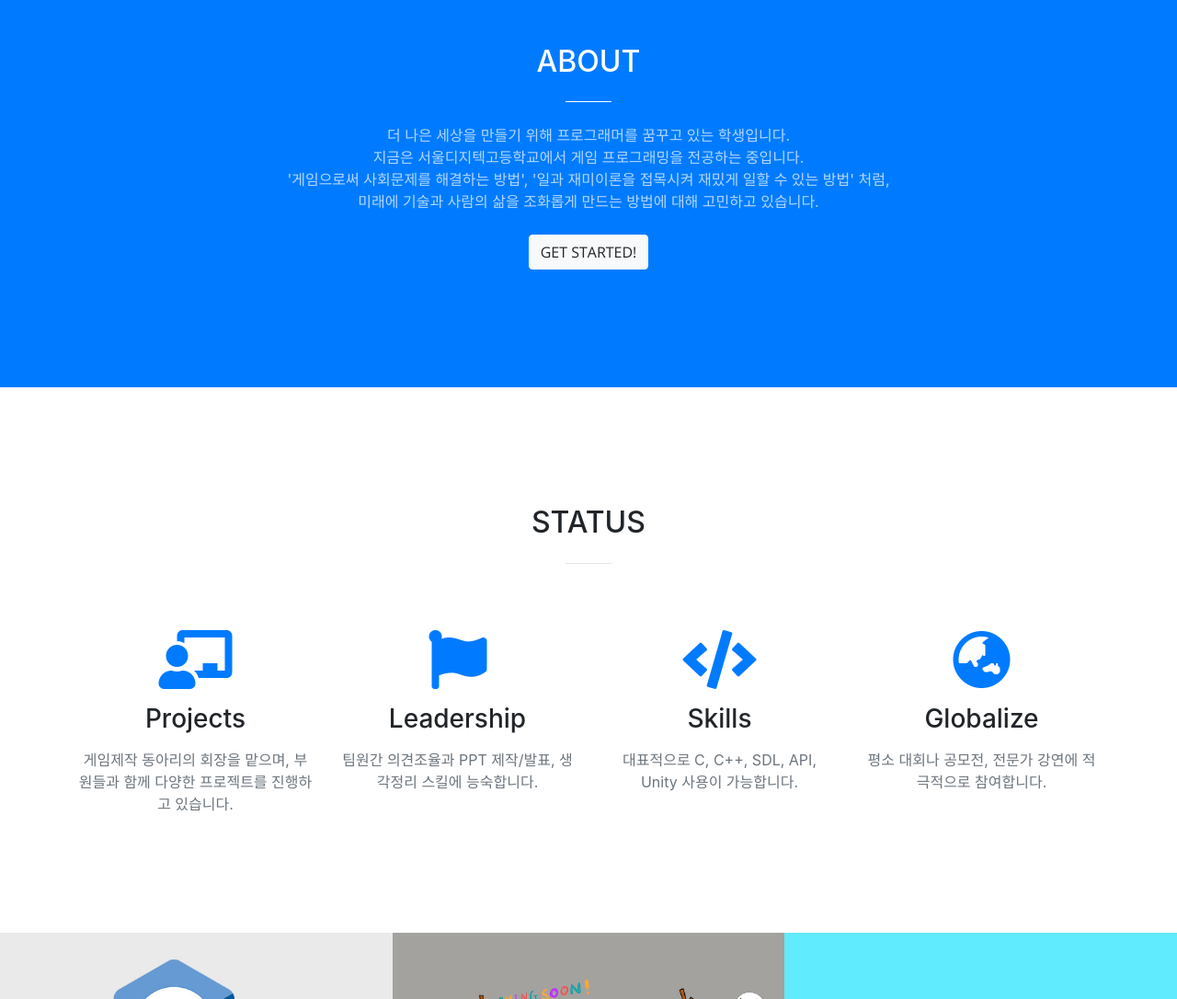
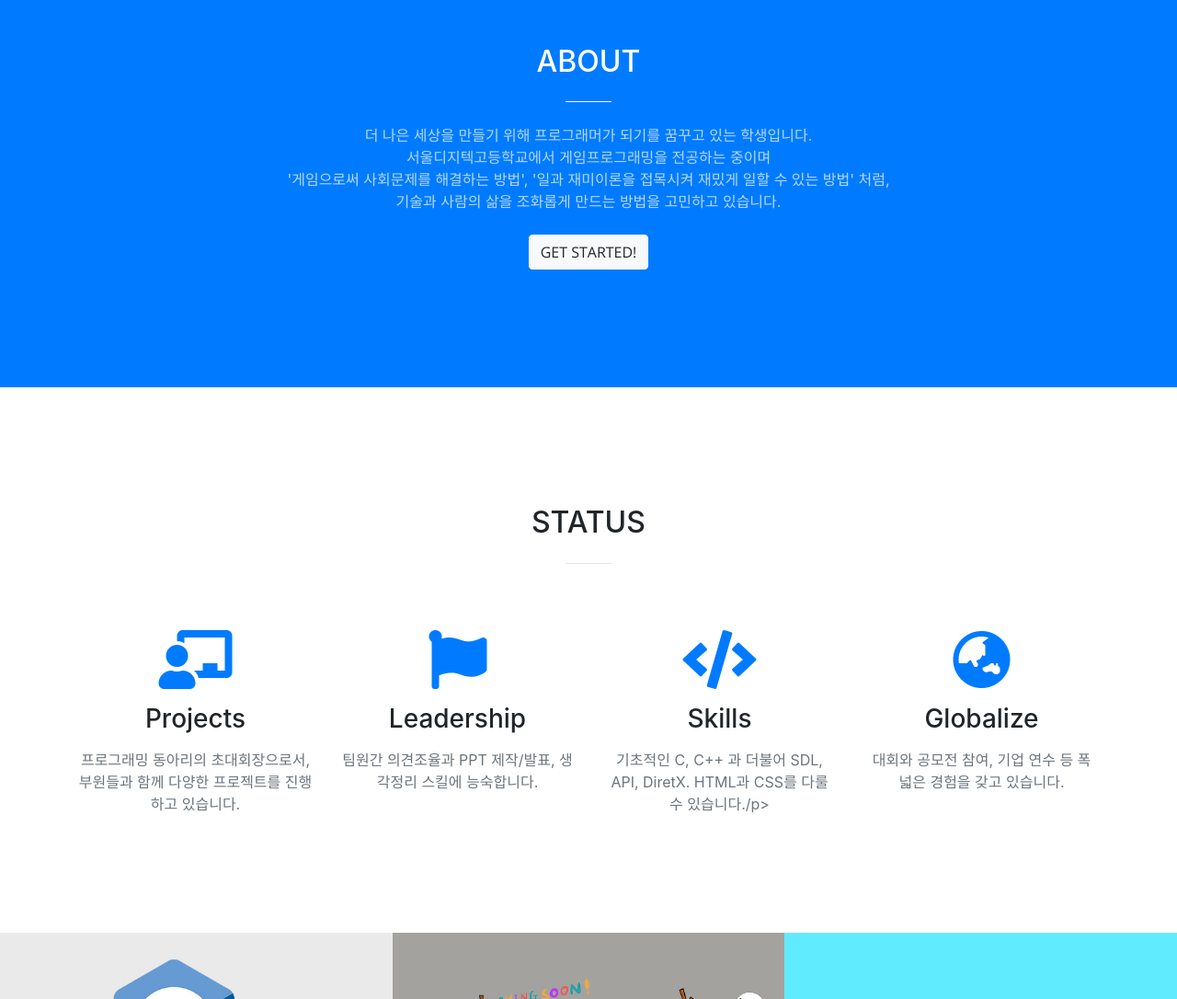
Before and after one commit to JaeSangHan/My-portfolio, a website with bundled scripts: page index.html in a window 1280 px wide. Shown: the part 880-1966 px from the top of the page at 92% size. Built offline with nearby package versions, Linux system fonts and the light colour scheme.

Commit message:
API 팀플내용 추가

```diff
--- a/index.html
+++ b/index.html
@@ -79,8 +79,8 @@
           <div class="col-lg-8 mx-auto text-center">
             <h2 class="section-heading text-white">ABOUT</h2>
             <hr class="light my-4">
-            <p class="text-faded mb-4"> 더 나은 세상을 만들기 위해 프로그래머를 꿈꾸고 있는 학생입니다. <br> 지금은 서울디지텍고등학교에서 게임 프로그래밍을 전공하는 중입니다.
-              <br>'게임으로써 사회문제를 해결하는 방법', '일과 재미이론을 접목시켜 재밌게 일할 수 있는 방법' 처럼,<br> 미래에 기술과 사람의 삶을 조화롭게 만드는 방법에 대해 고민하고 있습니다. </p>
+            <p class="text-faded mb-4"> 더 나은 세상을 만들기 위해 프로그래머가 되기를 꿈꾸고 있는 학생입니다. <br>  서울디지텍고등학교에서 게임프로그래밍을 전공하는 중이며
+              <br>'게임으로써 사회문제를 해결하는 방법', '일과 재미이론을 접목시켜 재밌게 일할 수 있는 방법' 처럼,<br> 기술과 사람의 삶을 조화롭게 만드는 방법을 고민하고 있습니다. </p>
             <a class="btn btn-light btn-xl js-scroll-trigger" href="#services">Get Started!</a>
           </div>
         </div>
@@ -102,7 +102,7 @@
             <div class="service-box mt-5 mx-auto">
               <i class="fas fa-4x fa-chalkboard-teacher text-primary mb-3 sr-icon-1"></i>
               <h3 class="mb-3">Projects</h3>
-              <p class="text-muted mb-0"> 게임제작 동아리의 회장을 맡으며, 부원들과 함께 다양한 프로젝트를 진행하고 있습니다. </p>
+              <p class="text-muted mb-0"> 프로그래밍 동아리의 초대회장으로서, 부원들과 함께 다양한 프로젝트를 진행하고 있습니다. </p>
             </div>
           </div>
           <div class="col-lg-3 col-md-6 text-center">
@@ -116,14 +116,14 @@
             <div class="service-box mt-5 mx-auto">
               <i class="fas fa-4x fa-code text-primary mb-3 sr-icon-3"></i>
               <h3 class="mb-3">Skills</h3>
-              <p class="text-muted mb-0"> 대표적으로 C, C++, SDL, API, Unity 사용이 가능합니다. </p>
+              <p class="text-muted mb-0"> 기초적인 C, C++ 과 더불어 SDL, API, DiretX. HTML과 CSS를 다룰 수 있습니다./p>
             </div>
           </div>
           <div class="col-lg-3 col-md-6 text-center">
             <div class="service-box mt-5 mx-auto">
               <i class="fas fa-4x fa-globe-asia text-primary mb-3 sr-icon-4"></i>
               <h3 class="mb-3">Globalize</h3>
-              <p class="text-muted mb-0"> 평소 대회나 공모전, 전문가 강연에 적극적으로 참여합니다. </p>
+              <p class="text-muted mb-0"> 대회와 공모전 참여, 기업 연수 등 폭 넓은 경험을 갖고 있습니다. </p>
             </div>
           </div>
         </div>
```
Also changed, not shown: img/portfolio/fullsize/8.jpg (added), img/portfolio/thumbnails/8.jpg.
